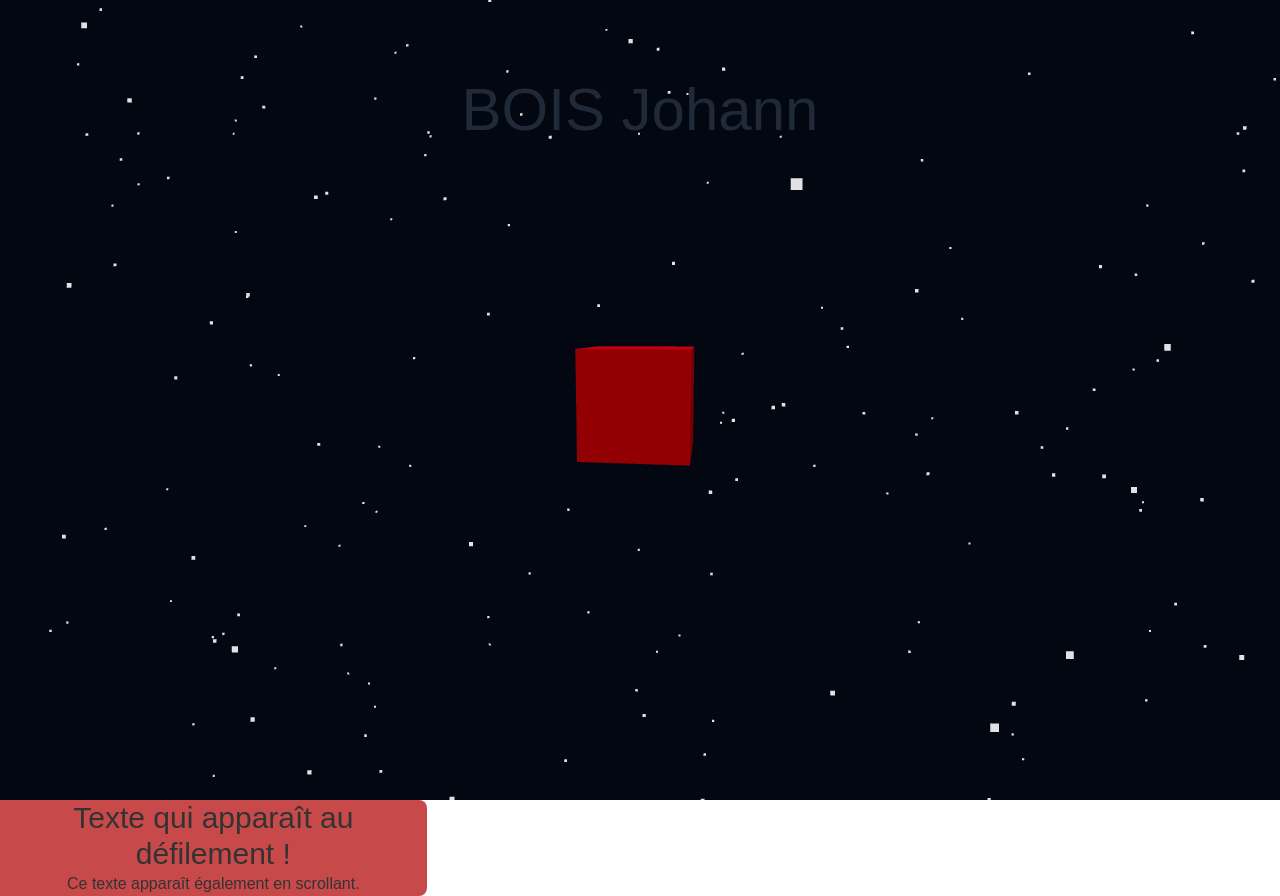
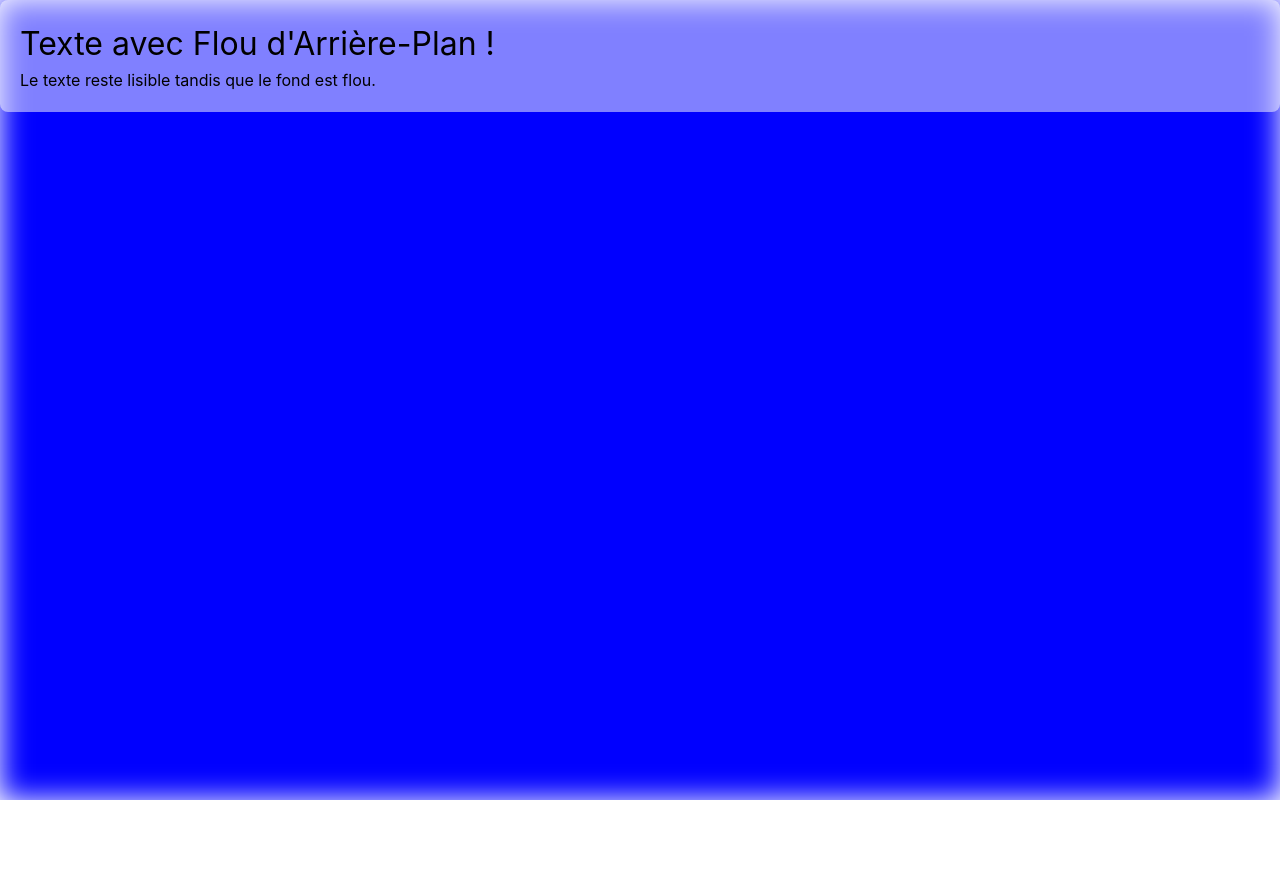
Before and after one commit to FearfulB/PortFolio, a React (Create React App) app: page / in a window 1280 px wide. After the commit the page ends 800 px from the top, so only its background shows below. Built offline with nearby package versions, Linux system fonts and the light colour scheme.

Commit message:
j'ai fait des trucs qui marche pas

```diff
--- a/package.json
+++ b/package.json
@@ -5,6 +5,9 @@
   "dependencies": {
     "@react-three/drei": "^9.114.0",
     "@react-three/fiber": "^8.17.8",
+    "@tailwindcss/aspect-ratio": "^0.4.2",
+    "@tailwindcss/forms": "^0.5.9",
+    "@tailwindcss/typography": "^0.5.15",
     "@testing-library/jest-dom": "^5.17.0",
     "@testing-library/react": "^13.4.0",
     "@testing-library/user-event": "^13.5.0",
--- /dev/null
+++ b/src/component/test.js
@@ -0,0 +1,30 @@
+import React from 'react';
+
+export default function TestTextBlur() {
+    return (
+        <div style={{ position: 'relative', width: '100vw', height: '100vh', overflow: 'hidden' }}>
+            {/* Div pour l'arrière-plan flou */}
+            <div style={{
+                position: 'absolute',
+                top: 0,
+                left: 0,
+                right: 0,
+                bottom: 0,
+                backgroundColor: 'blue', // Change ça si nécessaire
+                filter: 'blur(15px)', // Appliquer le flou
+                zIndex: 1
+            }} />
+            {/* Contenu texte */}
+            <div style={{
+                position: 'relative',
+                zIndex: 10,
+                backgroundColor: 'rgba(255, 255, 255, 0.5)', // Légèrement opaque pour le contraste
+                padding: '20px',
+                borderRadius: '8px',
+            }}>
+                <h1 style={{ fontSize: '2rem', color: 'black' }}>Texte avec Flou d'Arrière-Plan !</h1>
+                <p style={{ color: 'black' }}>Le texte reste lisible tandis que le fond est flou.</p>
+            </div>
+        </div>
+    );
+}
--- a/src/function/scrollReveal.js
+++ /dev/null
@@ -1,39 +0,0 @@
-import React, { useEffect, useRef, useState } from 'react';
-
-const ScrollReveal = ({ children }) => {
-    const [isVisible, setIsVisible] = useState(false);
-    const ref = useRef();
-
-    useEffect(() => {
-        const observer = new IntersectionObserver(
-            ([entry]) => {
-                if (entry.isIntersecting) {
-                    setIsVisible(true);
-                    observer.disconnect();
-                }
-            },
-            { threshold: 0.1 }
-        );
-
-        if (ref.current) {
-            observer.observe(ref.current);
-        }
-
-        return () => {
-            if (ref.current) {
-                observer.unobserve(ref.current);
-            }
-        };
-    }, []);
-
-    return (
-        <div
-            ref={ref}
-            className={`transition-opacity duration-500 ${isVisible ? 'opacity-100' : 'opacity-0'}`}
-        >
-            {children}
-        </div>
-    );
-};
-
-export default ScrollReveal;
--- a/src/function/snow.js
+++ b/src/function/snow.js
@@ -6,12 +6,14 @@ const SnowEffect = () => {
   const snowflakesRef = useRef();
   const snowflakesCount = 1000;
   const positions = new Float32Array(snowflakesCount * 3);
+  const speeds = new Float32Array(snowflakesCount);
 
   // Initialisation des positions des flocons de neige
   for (let i = 0; i < snowflakesCount; i++) {
     positions[i * 3] = Math.random() * 200 - 100;  // Position X
     positions[i * 3 + 1] = Math.random() * 200 - 100; // Position Y
     positions[i * 3 + 2] = Math.random() * 200 - 100; // Position Z
+    speeds[i] = 0.02 + Math.random() * 0.05;
   }
 
   // Utilisation de useEffect pour créer la géométrie
@@ -31,7 +33,7 @@ const SnowEffect = () => {
       const positionsArray = positionsAttribute.array;
 
       for (let i = 0; i < snowflakesCount; i++) {
-        positionsArray[i * 3 + 1] -= 0.1; // Descendre les flocons
+        positionsArray[i * 3 + 1] -= speeds[i]; // Descendre les flocons
 
         // Remplacer les flocons s'ils sortent du cadre
         if (positionsArray[i * 3 + 1] < -100) {
--- a/src/index.css
+++ b/src/index.css
@@ -4,6 +4,11 @@
 
 @import url('https://fonts.googleapis.com/css2?family=Oswald:wght@200..700&display=swap');
 
+@layer utilities {
+  .backdrop-blur {
+    backdrop-filter: blur(20px);
+  }
+}
 body {
   margin: 0;
   font-family: -apple-system, BlinkMacSystemFont, 'Segoe UI', 'Roboto', 'Oxygen',
@@ -50,3 +55,8 @@ code {
 .animated{
   animation: fadeIn 2s ease;
 }
+
+.filter{
+  backdrop-filter: blur(80px) !important;
+  -webkit-backdrop-filter: blur(80px) !important;
+}
--- a/src/pages/main.js
+++ b/src/pages/main.js
@@ -1,58 +1,59 @@
-import { useEffect } from 'react';
+import { useEffect, useRef, useState } from 'react';
 import { Canvas } from '@react-three/fiber';
 import { motion } from 'framer-motion';
-import { OrbitControls } from '@react-three/drei';
 import AnimatedBox from '../function/main';
-import ScrollReveal from '../function/scrollReveal';
 import SnowEffect from '../function/snow';
+import TestTextBlur from '../component/test';
 
 export default function Main() {
-    useEffect(() => {
-        const textElement = document.getElementById('scrollingText');
+    // const [scrollPosition, setScrollPosition] = useState(0);
 
-        const handleScroll = () => {
-            const scrollPosition = window.scrollY;
-            textElement.style.transform = `translateY(${scrollPosition}px)`;
-        };
+    // const handleScroll = (event) => {
+    //     if (event.deltaY) {
+    //         setScrollPosition((prev) => prev + event.deltaY * 0.1);
+    //     }
+    // };
 
-        window.addEventListener('scroll', handleScroll);
-
-        return () => {
-            window.removeEventListener('scroll', handleScroll);
-        };
-    }, []);
+    // useEffect(() => {
+    //     window.addEventListener('wheel', handleScroll);
+    //     return () => window.removeEventListener('wheel', handleScroll);
+    // }, []);
 
     return (
-        <div className="w-screen h-screen relative bg-gray-950">
-            <Canvas className="fixed top-0 left-0 w-full h-full" id="scrollingText">
-                <ambientLight intensity={0.5} />
-                <directionalLight position={[0, 10, 5]} intensity={1} />
-                <AnimatedBox />
-                <OrbitControls />
-                <SnowEffect/>
-                {/* <perspectiveCamera position={[0, 0, 30]} /> */}
-                {/* <gridHelper args={[100, 10]} position={[0, -50, 0]} /> */}
+        // <div className="w-screen h-screen relative bg-gray-950 overflow-hidden">
+        //     <Canvas className="fixed top-0 left-0 w-full h-full">
+        //         <ambientLight intensity={0.5} />
+        //         <directionalLight position={[0, 10, 5]} intensity={1} />
+        //         <AnimatedBox />
+        //         <SnowEffect />
+        //     </Canvas>
 
-            </Canvas>
-            <motion.div
-                initial={{ opacity: 0 }}
-                animate={{ opacity: 1 }}
-                exit={{ opacity: 0 }}
-                transition={{ duration: 0.5 }}
-            >
-            </motion.div>
-            <div className="h-full w-full z-10 top-20 absolute " >
-                <h1 className="text-center text-6xl text-gray-800 MainFontBold font-bold  text-animated">BOIS Johann</h1>
-            </div>
+        //     <motion.div
+        //         initial={{ opacity: 0 }}
+        //         animate={{ opacity: 1 }}
+        //         exit={{ opacity: 0 }}
+        //         transition={{ duration: 1 }}
+        //     >
+        //         <div className="h-full w-full z-10 top-20 absolute">
+        //             <h1 className="text-center text-6xl text-gray-800 MainFontBold font-bold">FABREGOULE Julien</h1>
+        //         </div>
+        //     </motion.div>
 
-            <div >
-                <ScrollReveal>
-                    <div className='backdrop-blur-md opacity-80 bg-red-700 w-1/2 rounded-r-lg text-center sm:w-1/3 animated'>
-                        <h1 className="text-3xl text-black z-10 MainFontBold">Texte qui apparaît au défilement !</h1>
-                        <p className="text-black z-10 MainFontBold">Ce texte apparaît également en scrollant.</p>
-                    </div>
-                </ScrollReveal>
-            </div>
-        </div>
+        //     <motion.div
+        //         initial={{ opacity: 0 }}
+        //         animate={{ opacity: 1 }}
+        //         exit={{ opacity: 0 }}
+        //         transition={{ duration: 3 }}
+        //     >
+        //         <div
+        //             className='filter bg-white/30 rounded-r-lg text-center sm:w-1/3'
+        //             style={{ transform: `translateY(${scrollPosition * -1}px)`, position: 'relative' }}
+        //         >
+        //             <h1 className="text-3xl text-black z-10 MainFontBold">Texte qui apparaît au défilement !</h1>
+        //             <p className="text-black z-10 MainFontBold">Ce texte apparaît également en scrollant.</p>
+        //         </div>
+        //     </motion.div>
+        // </div>
+        <TestTextBlur/>
     );
 }
--- a/tailwind.config.js
+++ b/tailwind.config.js
@@ -1,8 +1,17 @@
-/** @type {import('tailwindcss').Config} */
 module.exports = {
-  content: ["./src/**/*.{js,jsx,ts,tsx}"],
+  content: [
+    "./src/**/*.{js,jsx,ts,tsx}", // Vérifie que ce chemin est correct
+  ],
   theme: {
-    extend: {},
+    extend: {
+      backdropBlur: {
+        '3xl': 'blur(32px)',
+      },
+    },
   },
-  plugins: [],
+  plugins: [
+    require('@tailwindcss/forms'),
+    require('@tailwindcss/typography'),
+    require('@tailwindcss/aspect-ratio'),
+  ],
 };
```
Also changed, not shown: 1 other file (tests, documents, lock files or other folders).
